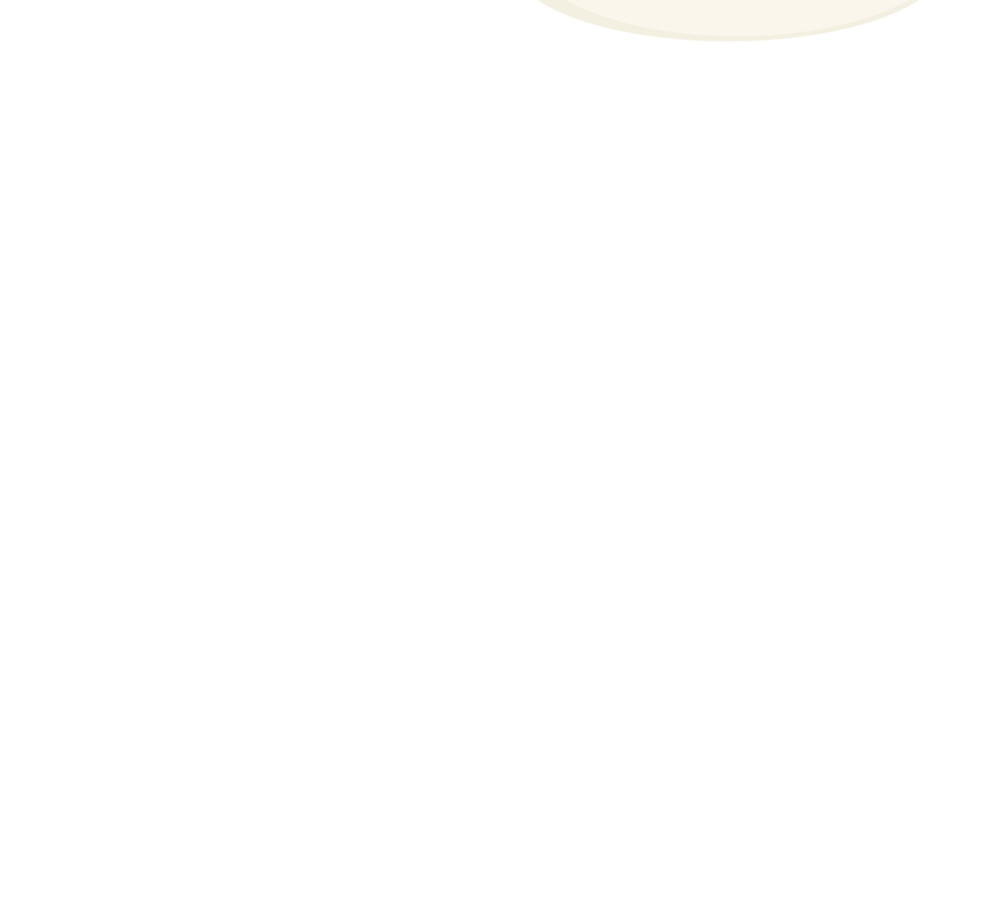
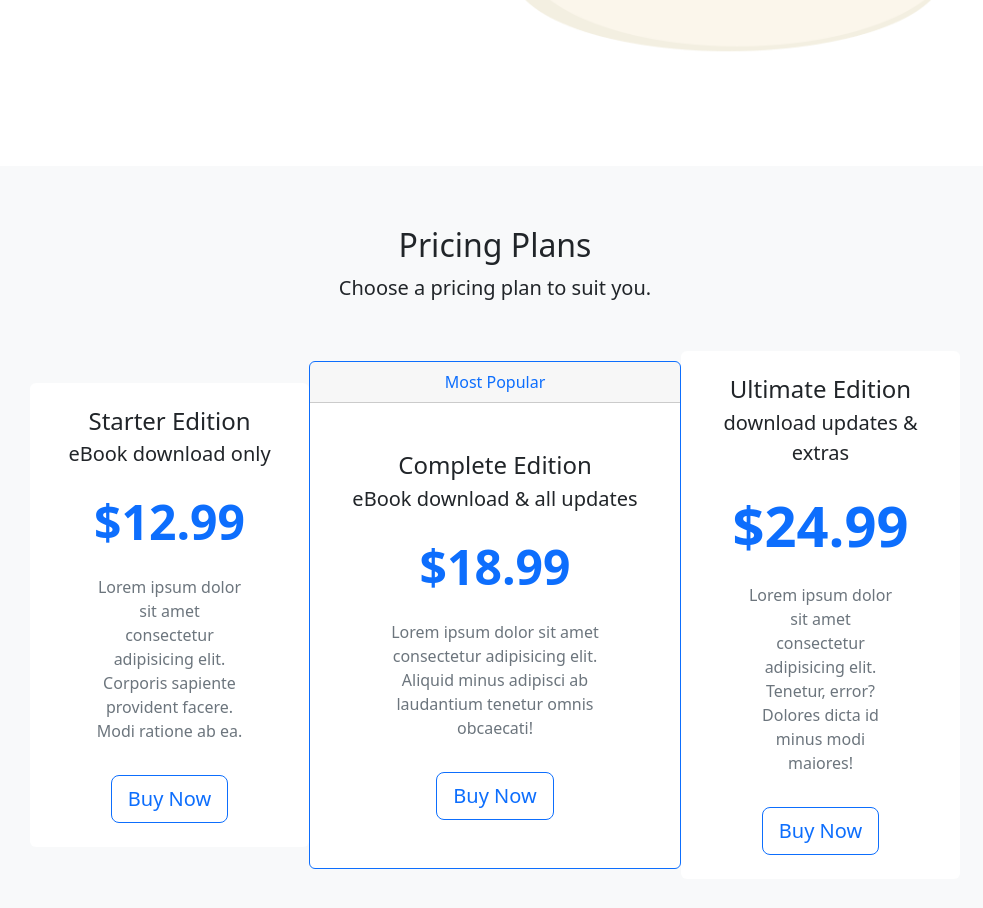
Before and after one commit to UbongJacob/net_ninja_pro-the_book, a plain HTML site: page index.html in a window 1280 px wide. Shown: the part 560-1468 px from the top of the page, without its empty margins (145-1128 px from the left). Before the commit the page ends 800 px from the top, so only its background shows below. Drawn offline with nearby package versions, Linux system fonts and the light colour scheme.

Commit message:
Done with the card section

```diff
--- a/index.html
+++ b/index.html
@@ -11,6 +11,7 @@
       integrity="sha384-gH2yIJqKdNHPEq0n4Mqa/HGKIhSkIHeL5AyhkYV8i59U5AR6csBvApHHNl/vI1Bx"
       crossorigin="anonymous"
     />
+
     <title>Net Ninja Pro - the Book</title>
     <style>
       section {
@@ -20,11 +21,47 @@
   </head>
   <body>
     <!-- navbar -->
-    <nav class="navbar">
-      <div class="container--xxl">
+    <nav class="navbar navbar-expand-md">
+      <div class="container-xxl">
         <a href="#intro" class="navbar-brand">
           <span class="fw-bold text-secondary"> Net Ninja Pro - the Book </span>
         </a>
+        <!-- Toggle button for mobile nav -->
+        <button
+          class="navbar-toggler"
+          type="button"
+          data-bs-toggle="collapse"
+          data-bs-target="#main-nav"
+          aria-controls="main-nav"
+          aria-expanded="false"
+          aria-label="Toggle navigation"
+        >
+          <span class="navbar-toggler-icon"></span>
+        </button>
+
+        <!-- navbar links  -->
+        <div
+          class="collapse navbar-collapse justify-content-end align-center"
+          id="main-nav"
+        >
+          <ul class="navbar-nav">
+            <li class="nav-item">
+              <a href="#topics" class="nav-link">About The Book</a>
+            </li>
+            <li class="nav-item">
+              <a href="#reviews" class="nav-link">Reviews</a>
+            </li>
+            <li class="nav-item">
+              <a href="#contact" class="nav-link">Get in Touch</a>
+            </li>
+            <li class="nav-item d-md-none">
+              <a href="#pricing" class="nav-link">Pricing</a>
+            </li>
+            <li class="nav-item ms-2 d-none d-md-inline">
+              <a href="#pricing" class="btn btn-secondary">buy now</a>
+            </li>
+          </ul>
+        </div>
       </div>
     </nav>
 
@@ -49,6 +86,71 @@
       </div>
     </section>
 
+    <!-- pricing plans -->
+    <section id="pricing" class="bg-light mt-5">
+      <div class="container-lg">
+        <div class="text-center">
+          <h2>Pricing Plans</h2>
+          <p class="lead text-m">Choose a pricing plan to suit you.</p>
+        </div>
+
+        <div class="row my-5 align-items-center justify-content-center g-0">
+          <div class="col-8 col-lg-4 col-xl-3">
+            <div class="card border-0">
+              <div class="card-body text-center py-4">
+                <h4 class="card-title">Starter Edition</h4>
+                <p class="lead card-subtitle">eBook download only</p>
+                <p class="display-5 my-4 text-primary fw-bold">$12.99</p>
+                <p class="card-text mx-5 text-muted d-none d-lg-block">
+                  Lorem ipsum dolor sit amet consectetur adipisicing elit.
+                  Corporis sapiente provident facere. Modi ratione ab ea.
+                </p>
+                <a href="#" class="btn btn-outline-primary btn-lg mt-3"
+                  >Buy Now</a
+                >
+              </div>
+            </div>
+          </div>
+
+          <div class="col-9 col-lg-4">
+            <div class="card border-primary border-2">
+              <div class="card-header text-center text-primary">
+                Most Popular
+              </div>
+              <div class="card-body text-center py-5">
+                <h4 class="card-title">Complete Edition</h4>
+                <p class="lead card-subtitle">eBook download & all updates</p>
+                <p class="display-5 my-4 text-primary fw-bold">$18.99</p>
+                <p class="card-text mx-5 text-muted d-none d-lg-block">
+                  Lorem ipsum dolor sit amet consectetur adipisicing elit.
+                  Aliquid minus adipisci ab laudantium tenetur omnis obcaecati!
+                </p>
+                <a href="#" class="btn btn-outline-primary btn-lg mt-3"
+                  >Buy Now</a
+                >
+              </div>
+            </div>
+          </div>
+
+          <div class="col-8 col-lg-4 col-xl-3">
+            <div class="card border-0">
+              <div class="card-body text-center py-4">
+                <h4 class="card-title">Ultimate Edition</h4>
+                <p class="lead card-subtitle">download updates & extras</p>
+                <p class="display-4 my-4 text-primary fw-bold">$24.99</p>
+                <p class="card-text mx-5 text-muted d-none d-lg-block">
+                  Lorem ipsum dolor sit amet consectetur adipisicing elit.
+                  Tenetur, error? Dolores dicta id minus modi maiores!
+                </p>
+                <a href="#" class="btn btn-outline-primary btn-lg mt-3"
+                  >Buy Now</a
+                >
+              </div>
+            </div>
+          </div>
+        </div>
+      </div>
+    </section>
     <!-- Bootstrap js bundle -->
     <script
       src="https://cdn.jsdelivr.net/npm/bootstrap@5.2.0/dist/js/bootstrap.bundle.min.js"
```
